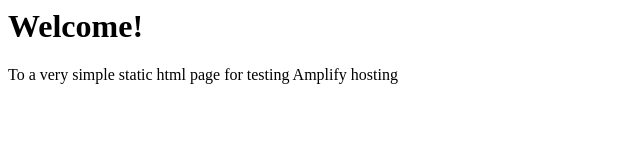
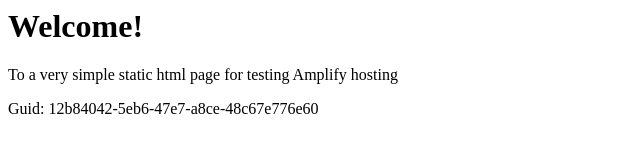
Before and after one commit to aws-aemilia-arn/Github-PR-Commit-Integration-Test-DoNotTouch-v1-preprod-eu-north-1, a website: page src/index.html in a window 1280 px wide. Shown: the whole page, without its empty margins (0-640 px from the left). Drawn offline with Linux system fonts and the light colour scheme.

Commit message:
commit from integ tests

```diff
--- a/src/index.html
+++ b/src/index.html
@@ -1,3 +1,5 @@
+
+
 <html lang="en">
 
 <head>
@@ -10,6 +12,6 @@
 <body>
     <h1>Welcome!</h1>
     <p>To a very simple static html page for testing Amplify hosting</p>
-</body>
+    <p>Guid: 12b84042-5eb6-47e7-a8ce-48c67e776e60</p></body>
 
 </html>
```
